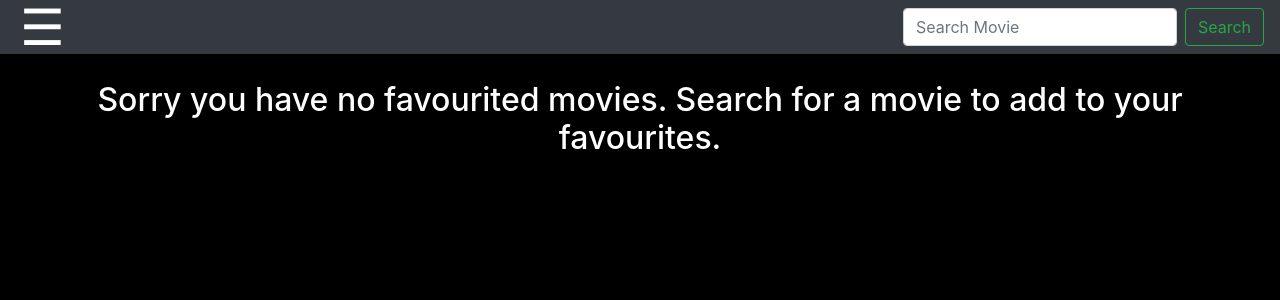
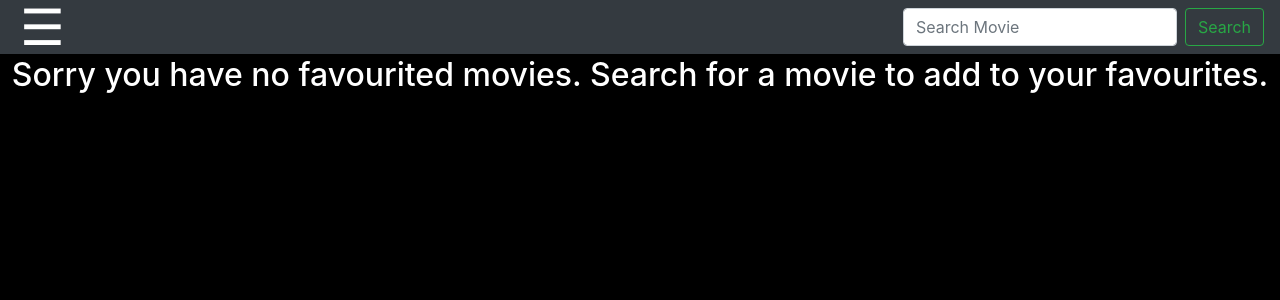
Before and after one commit to woodsmanlucas/react-movie-website, a React (Create React App) app: page /favorites in a window 1280 px wide. Shown: the top 300 px of the page. Built offline with nearby package versions, Linux system fonts and the light colour scheme.

Commit message:
bug fixed on favs duplicating fav movie, Card and Home working perfect and some css fixed showing 3 card on xtra large screen, 2 lg, 1 card for the rest

```diff
--- a/src/components/App.css
+++ b/src/components/App.css
@@ -93,9 +93,9 @@ body{
 }
 
 .main-container{
-  margin: 0 auto;
+  /* margin: 0 auto; */
   padding-top: 40px;
-  max-width: 1500px;
+  /* max-width: 1500px; */
 }
 
 .container{
@@ -103,11 +103,6 @@ body{
 }
 
 /* Card */
-
-.row {
-  max-width: 900px;
-  margin-top: 20px;
-}
 
 .header .date{
   position: absolute;
--- a/src/components/Card.jsx
+++ b/src/components/Card.jsx
@@ -1,12 +1,8 @@
 import React, { useState, useEffect } from "react"
 import Moment from "moment"
-import axios from "axios"
 import "./App.css"
 import "../styles/bootstrap.min.css"
 import FavoriteButton from './FavoriteButton'
-import Select from "react-select";
-import Checkbox from "./CheckboxButton"
-import Discover from "./Discover"
 
 function Card(props){
 
@@ -16,9 +12,9 @@ function Card(props){
 
     return(
         <div className="container">
-            <div className="d-lg-flex flex-wrap justify-content-center">
+            <div className="row">
                     {props.cards.map(movie => (
-                    <div className="col ml-auto" key = {movie.id}>
+                       <div className="col-xl-4 col-lg-6" key = {movie.id}>
                             <div className="card mb-4 movie">
                                 { (movie.poster_path == null) ? (<img src="https://www.nyfa.edu/student-resources/wp-content/uploads/2015/03/Blank-Movie-Poster1.jpg" alt="generic image" />)
                                 : (<img src={`https://image.tmdb.org/t/p/w500${movie.poster_path}`} alt={movie.title} />) }
--- a/src/components/Favorites.jsx
+++ b/src/components/Favorites.jsx
@@ -3,18 +3,17 @@ import Moment from "moment"
 import FavoriteButton from './FavoriteButton'
 import './App.css'
 import { array, object } from 'prop-types'
+import Card from "./Card"
 
 function Favorites (props){
+
     const [movies, setMovies] = useState([])
-
 
     useEffect(() => {
         createMoviesArray()
-      }, [props])
+      }, [])
 
     function createMoviesArray(){
-        // console.log(typeof props.movies)
-        // console.log(props.movies)
             props.movies.forEach(id => {
                 getMovie(id)
             });
@@ -25,6 +24,7 @@ function Favorites (props){
         const data = await fetch(`https://api.themoviedb.org/3/movie/${id}?api_key=47c4adc75b16f23db3cf78e4870a4296&language=en-US`)
         data.json().then(function(value) {
         setMovies(movies => [...movies, value])
+
           })
       }
 
@@ -35,38 +35,8 @@ function Favorites (props){
 
     return (
         <div className="main-container black">
-            <div className="container">
-            <div className="d-lg-flex flex-wrap justify-content-end">
-            {(movies.length !== 0) ?
-                movies.map(movie => (
-                    <div className="col ml-auto" key = {movie.id}>
-                        <div className="card mb-4  movie">
-                            { (movie.poster_path == null) ? (<img src="https://www.nyfa.edu/student-resources/wp-content/uploads/2015/03/Blank-Movie-Poster1.jpg" alt="generic image" />)
-                            : (<img src={`https://image.tmdb.org/t/p/w500${movie.poster_path}`} alt={movie.title} />) }
-                            <div className="card-body">
-                                <div className="date">
-                                        <span>{Moment(movie.release_date).format('MMM d YYYY')}</span>
-                                </div>
-                                <ul className="menu-content">
-                                     <FavoriteButton getValue={getFavorites} id={movie.id} />
-                                     <li><span>{movie.vote_average}</span></li>
-                                </ul>
-                                </div>
-                                <div className="card-text">
-                                    <div className="content">
-                                        <p className="text">{(movie.overview != undefined) && movie.overview.substring(0, 120) + "..."}</p>
-                                        <a href={`/movie/${movie.id}`} className="button">Read more</a>
-                                    </div>
-                                </div>
-                                </div>
-                            </div>
-                        ))
-            :
-                (<h2>Sorry you have no favourited movies. Search for a movie to add to your favourites.</h2>)
-            }
-                </div>
+            {(movies.length !== 0) ? <Card cards={movies} getValue={getFavorites}/> : <h2 className="text-center">Sorry you have no favourited movies. Search for a movie to add to your favourites.</h2>}
         </div>
-    </div>
     )
 }
 
--- a/src/components/Home.jsx
+++ b/src/components/Home.jsx
@@ -15,7 +15,7 @@ function Home(props){
     let query = useQuery();
     const [movies, setMovies] = useState([])
     let {list, search} = useParams()
-    console.log(search)
+
     list = list || 'popular'
     const apiKey = "47c4adc75b16f23db3cf78e4870a4296"
 
```
Lines whose indentation alone changed are shown as unchanged.
